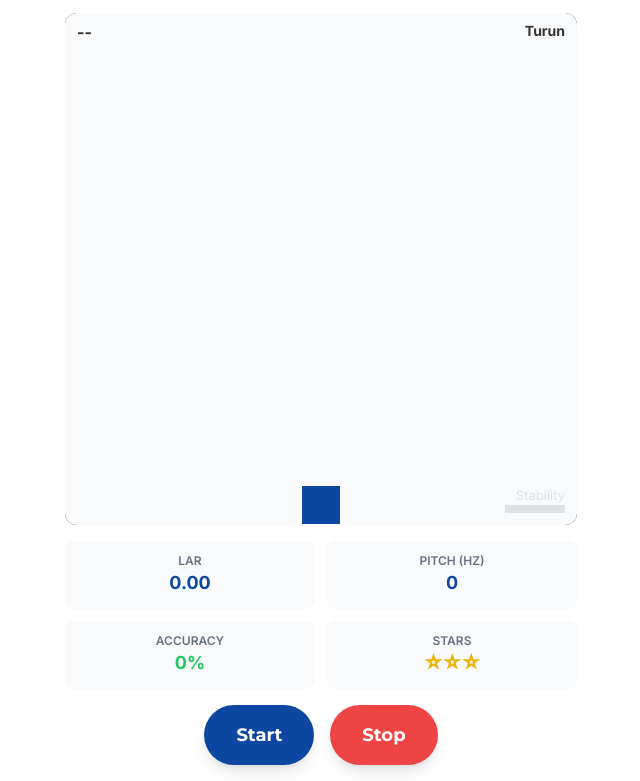
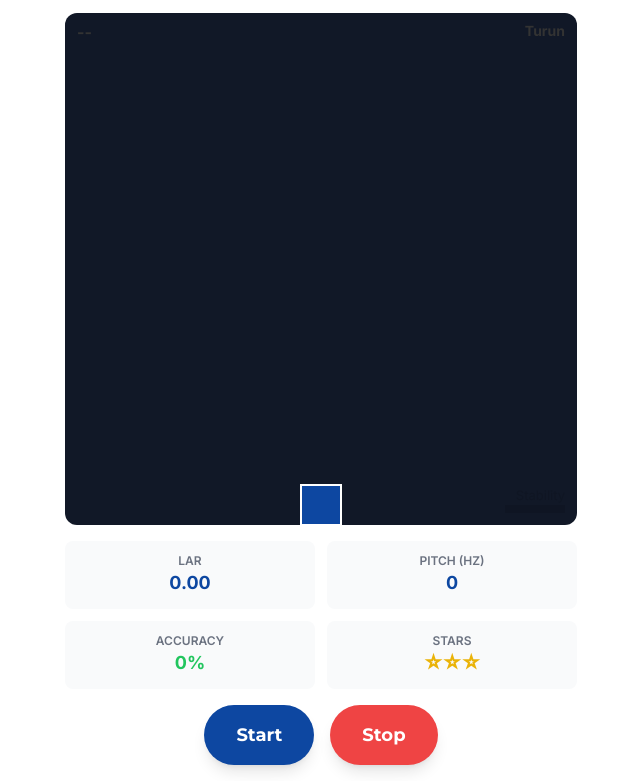
Before and after one commit to MBOEDIK/v-nada, a website built with Vite: page index.html in a window 1280 px wide. Both pictures are taken after a click on the button "Start". Shown: the part 71-852 px from the top of the page, without its empty margins (319-959 px from the left). Built offline with nearby package versions, Linux system fonts and the light colour scheme; what @mediapipe/camera_utils, @mediapipe/face_mesh would draw is missing.

Commit message:
mengatasi kamera berkedip putih dengan mengaktifkan transparansi canvas alpha

```diff
--- a/index.html
+++ b/index.html
@@ -21,7 +21,7 @@
       <section id="camera-view" class="relative w-full aspect-square bg-gray-900 rounded-xl overflow-hidden">
         <video id="camera-feed" class="absolute inset-0 w-full h-full object-cover" autoplay playsinline></video>
         <canvas id="overlay-canvas" class="absolute inset-0 w-full h-full"></canvas>
-        <canvas id="game-canvas" class="absolute inset-0 w-full h-full hidden"></canvas>
+        <canvas id="game-canvas" class="absolute inset-0 w-full h-full hidden pointer-events-none"></canvas>
       </section>
 
       <section id="feedback-panel" class="grid grid-cols-2 gap-3">
--- a/src/components/game.js
+++ b/src/components/game.js
@@ -46,9 +46,6 @@
 const DEFAULT_F_MIN = 150;
 const DEFAULT_F_MAX = 350;
 
-/** Canvas background — default / rise / fall. */
-const BG_DEFAULT = '#F8FAFC';
-
 /** Canvas background — stable hover (green, 20 % opacity). */
 const BG_STABLE = 'rgba(34, 197, 94, 0.2)';
 
@@ -84,7 +81,7 @@
    */
   constructor(canvasElement) {
     this.canvas = canvasElement;
-    this.ctx = canvasElement.getContext('2d');
+    this.ctx = canvasElement.getContext('2d', { alpha: true });
 
     /** Callback that returns the current pitch in Hz (or null/0). */
     this._pitchProvider = null;
@@ -307,13 +304,11 @@
 
     if (state === 'stable') {
       ctx.fillStyle = BG_STABLE;
+      ctx.fillRect(0, 0, canvas.width, canvas.height);
     } else if (state === 'shrill') {
       ctx.fillStyle = BG_SHRILL;
-    } else {
-      ctx.fillStyle = BG_DEFAULT;
+      ctx.fillRect(0, 0, canvas.width, canvas.height);
     }
-
-    ctx.fillRect(0, 0, canvas.width, canvas.height);
   }
 
   /**
```
